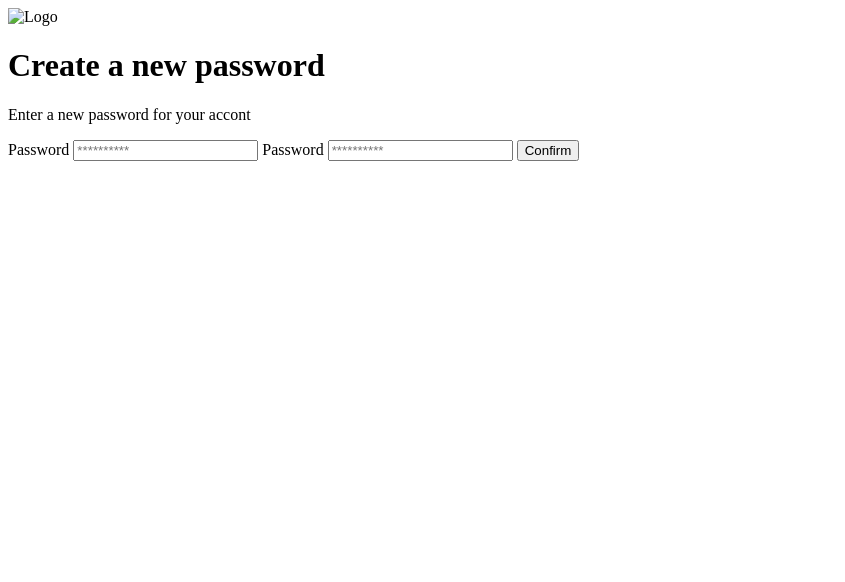
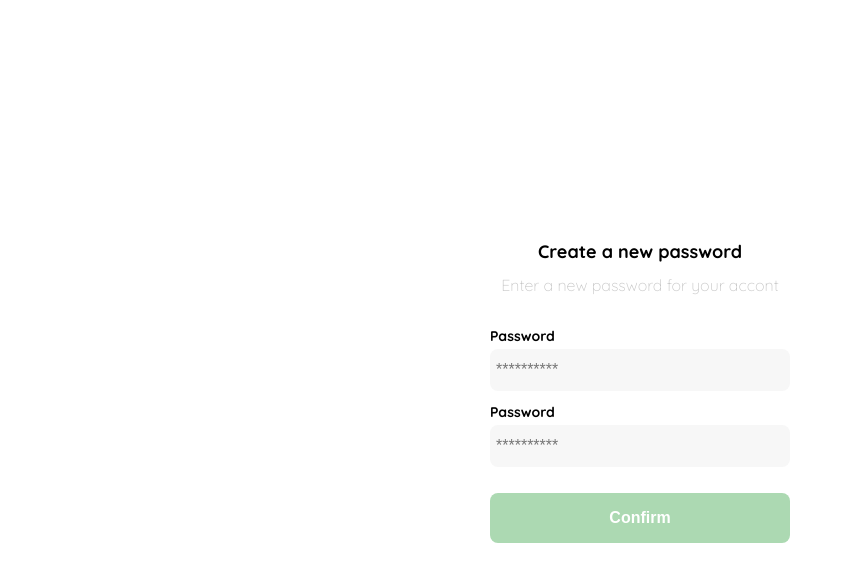
Before and after one commit to joaogarduno/practice-frontend, a plain HTML site: page view-newpass.html in a window 1280 px wide. Shown: the whole page, without its empty margins (0-845 px from the left). Drawn offline with Linux system fonts and the light colour scheme.

Commit message:
Diseño de vista -> Crear contraseña nueva: CSS

```diff
--- a/view-newpass.html
+++ b/view-newpass.html
@@ -4,12 +4,102 @@
     <meta charset="UTF-8">
     <meta http-equiv="X-UA-Compatible" content="IE=edge">
     <meta name="viewport" content="width=device-width, initial-scale=1.0">
+    <!-- FONTS -->
+    <link rel="preconnect" href="https://fonts.googleapis.com">
+    <link rel="preconnect" href="https://fonts.gstatic.com" crossorigin>
+    <link href="https://fonts.googleapis.com/css2?family=Quicksand:wght@300;500;700&display=swap" rel="stylesheet">
     <title>Yard Sale | View 1 - New Password</title>
+    <style>
+        /* Se agregan los estilos para la pantalla de "New Password" */
+        :root{
+        --white: #FFFFFF;
+        --black: #000000;
+        --very-light-pink: #C7C7C7;
+        --text-input-field: #F7F7F7;
+        --hospital-green: #ACD9B2;
+        /* FONT SIZE */
+        --sm: 14px;
+        --md: 16px;
+        --lg: 18px;
+        }
+        body{
+            font-family: 'Quicksand', sans-serif;
+            margin: 0;
+        }
+        .login{
+            width: 100%;
+            height: 100vh;
+            display: grid;
+            place-items: center;
+        }
+        .form-container{
+            display: grid;
+            grid-template-rows: auto 1fr auto;
+            width: 300px;
+        }
+        .logo{
+            width: 150px;
+            margin-bottom: 48px;
+            justify-self: center;
+            display: none;
+        }
+        .title{
+            font-size: var(--lg);
+            margin-bottom: 12px;
+            text-align: center;
+        }
+        .subtitle{
+            color: var(--very-light-pink);
+            font-size: var(--md);
+            font-weight: 300;
+            margin-top: 0;
+            margin-bottom: 32px;
+            text-align: center;
+        }
+        .form{
+            display: flex;
+            flex-direction: column;
+        }
+        .label{
+            font-size: var(--sm);
+            font-weight: bold;
+            margin-bottom: 4px;
+        }
+        .input{
+            background-color: var(--text-input-field);
+            border: none;
+            border-radius: 8px;
+            height: 30px;
+            font-size: var(--md);
+            padding: 6px;
+            margin-bottom: 12px;
+        }
+        .primary-button{
+            background-color: var(--hospital-green);
+            border-radius: 8px;
+            border: none;
+            color: var(--white);
+            width: 100%;
+            cursor: pointer;
+            font-size: var(--md);
+            font-weight: bold;
+            height: 50px;
+        }
+        .login-button{
+            margin-top: 14px;
+            margin-bottom: 30px;
+        }
+        @media (max-width: 640px){
+            .logo{
+                display: block;
+            }
+        }
+    </style>
 </head>
 <body>
     <div class="login">
         <div class="form-container">
-            <img src="" alt="Logo" class="logo">
+            <img src="./logos/logo_yard_sale.svg" alt="Logo" class="logo">
 
             <h1 class="title">Create a new password</h1>
             <p class="subtitle">Enter a new password for your accont</p>
```
